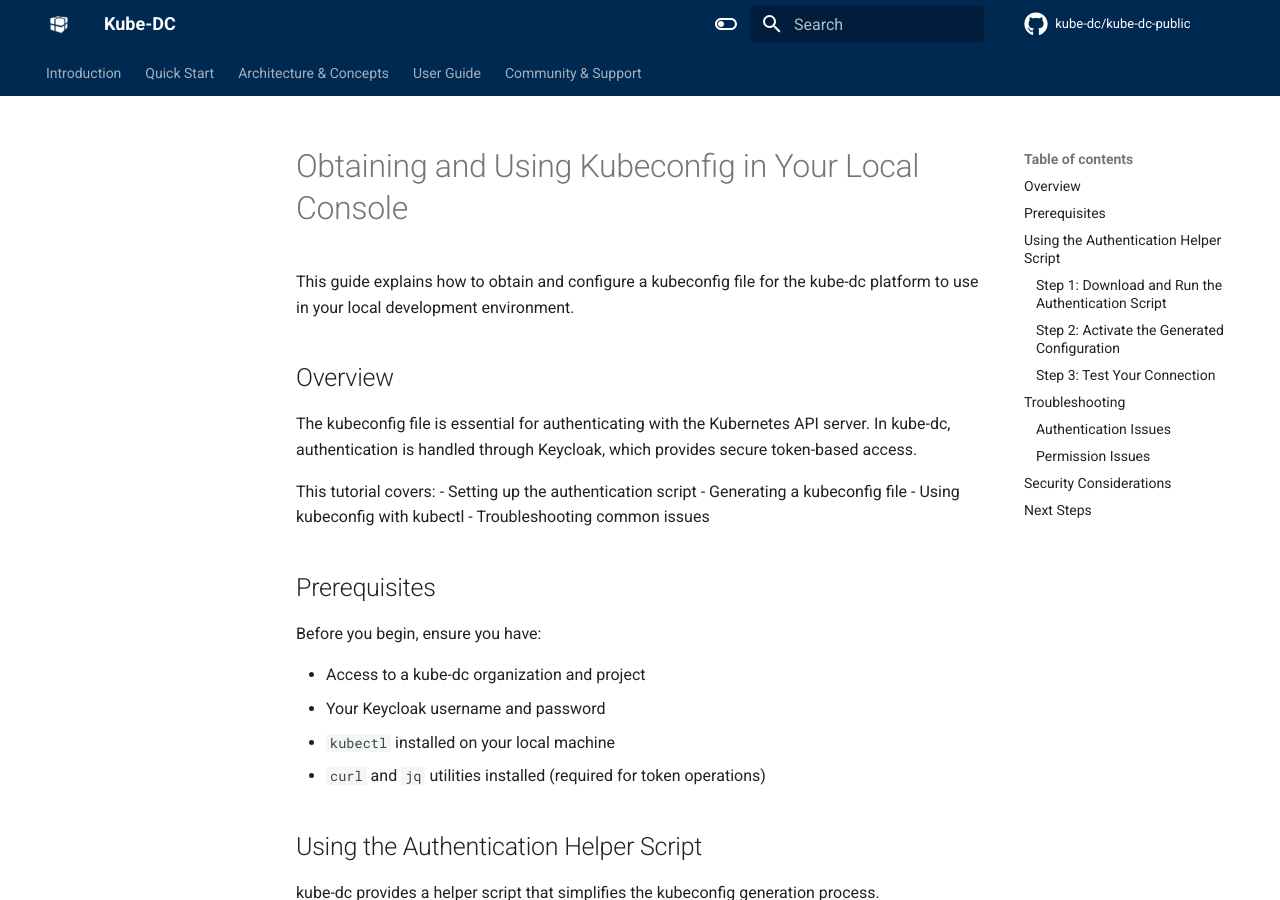
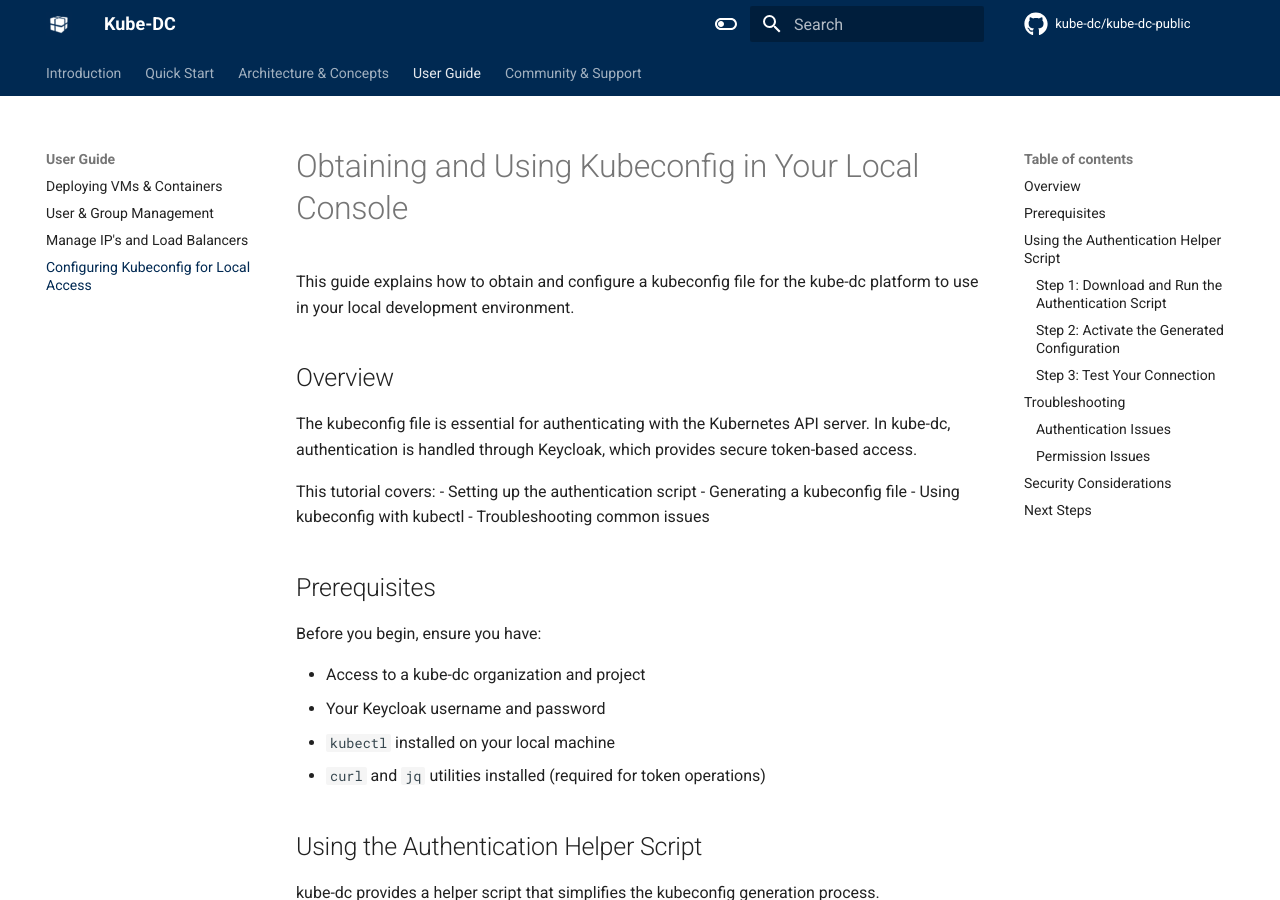
Before and after one commit to kube-dc/kube-dc-public, an MkDocs documentation site: the page built from docs/tutorial-kubeconfig.md, in a window 1280 px wide and 900 px high. Built offline with MkDocs 1.6.1 and Material for MkDocs 9.7.7, drawn with Linux system fonts in a browser that asks for light colours; comment, search, counter and statistics services are not loaded.

Commit message:
Sync from private repo

```diff
--- a/mkdocs.yml
+++ b/mkdocs.yml
@@ -28,6 +28,7 @@ nav:
     - Deploying VMs & Containers: tutorial-virtual-machines.md
     - User & Group Management: tutorial-user-groups.md
     - Manage IP's and Load Balancers: tutorial-ip-and-lb.md
+    - Configuring Kubeconfig for Local Access: tutorial-kubeconfig.md
     # - Multi-Tenant Demo: tutorial-multi-tenant.md
     # - Managed Services Setup: tutorial-managed-services.md
     # - Billing & Cost Management Demo: tutorial-billing.md
```
